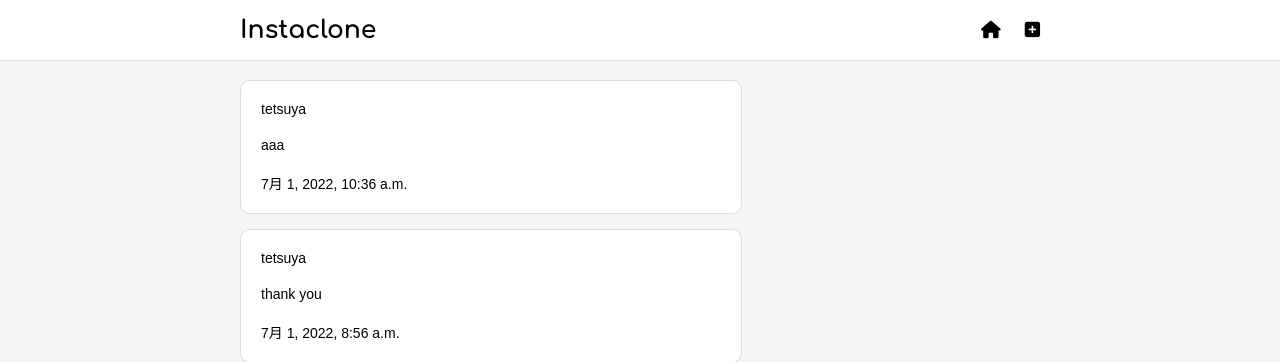
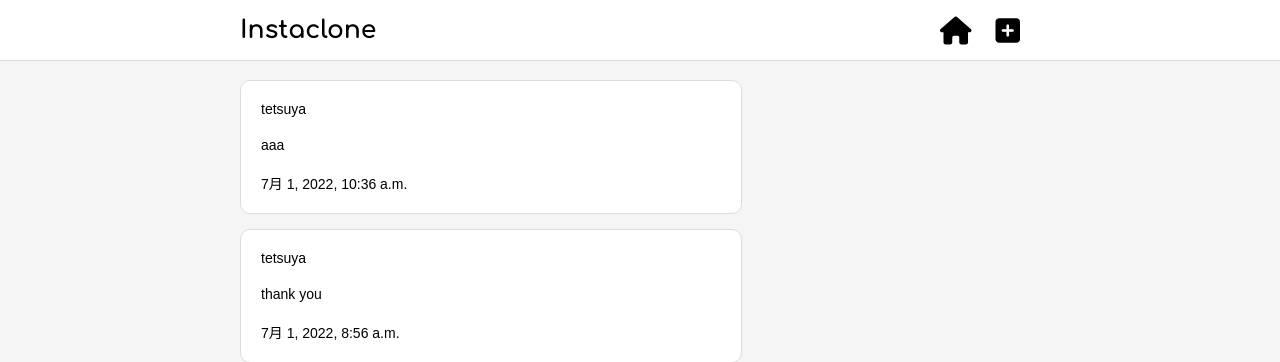
Before and after one commit to popcute910/cocoamilk, a Django app: page / in a window 1280 px wide. Shown: the top 362 px of the page. Run offline with Django 3.2, Linux system fonts and the light colour scheme; data comes from the database, SQL or seed files in the repository; both versions use the stored data as it was after the commit; some libraries are stand-ins or nearby versions.

Commit message:
change something

```diff
--- a/instagramclone/static/css/instaclone.css
+++ b/instagramclone/static/css/instaclone.css
@@ -47,11 +47,15 @@ header{
 
 .header-contents nav{
     float: right;
+    padding-right: 20px;
 }
 
 .header-contents nav ul li{
-    display: inline-block;
     margin-left: 20px;
+}
+
+.fa-solid{
+    vertical-align: middle;
 }
 
 #toptitle-style{
--- a/instagramclone/templates/instagramclone/templatepage.html
+++ b/instagramclone/templates/instagramclone/templatepage.html
@@ -19,10 +19,10 @@
                 <nav>
                     <ul class="top-icon">
                         <li>
-                            <a href="/"><i class="fa-solid fa-house fa-lg"></i></a>
+                            <a href="/"><i class="fa-solid fa-house fa-2x"></i></a>
                         </li>
                         <li>
-                            <a href="{% url 'post_new' %}"><i class="fa-solid fa-square-plus fa-lg"></i></a>
+                            <a href="{% url 'post_new' %}"><i class="fa-solid fa-square-plus fa-2x"></i></a>
                         </li>
                     </ul>
                 </nav>
```
Also changed, not shown: db.sqlite3.
